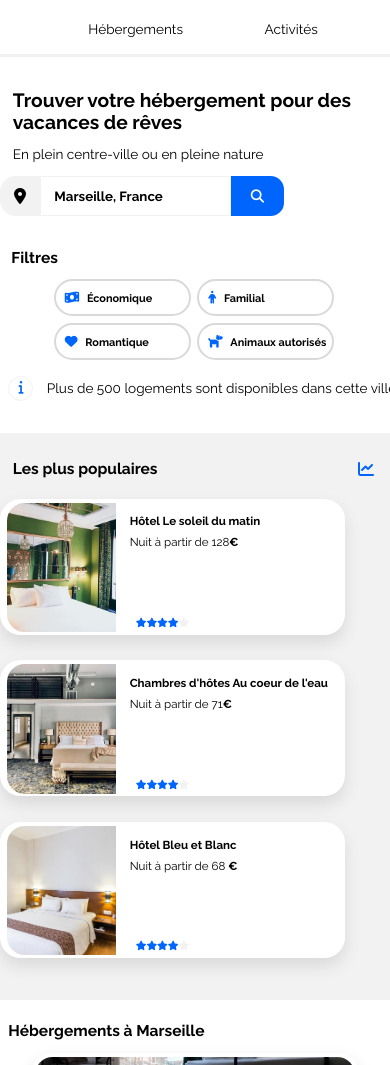
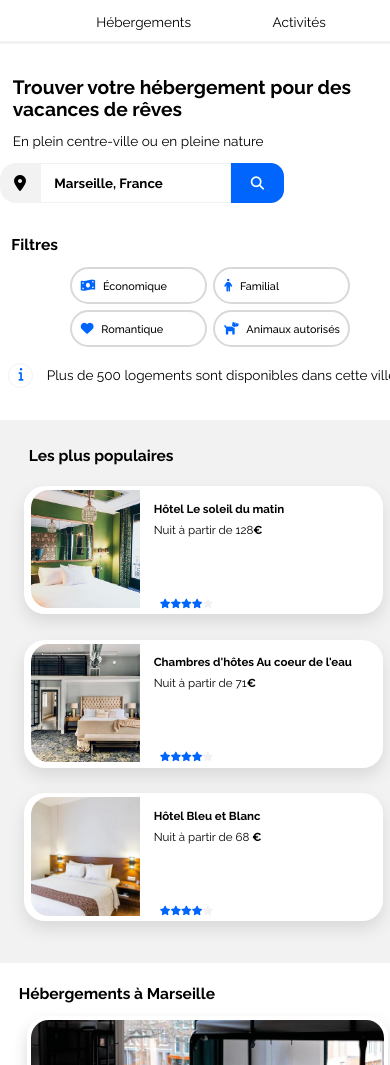
Before and after one commit to Tobir49/OpenClassrooms_Site_HTML_CSS, a plain HTML site: page index.html in a window 390 px wide. Shown: the part 57-1122 px from the top of the page. Drawn offline with Linux system fonts and the light colour scheme.

Commit message:
Add files via upload

```diff
--- a/index.html
+++ b/index.html
@@ -86,8 +86,8 @@
 
         <article>
             <div id="hostel_article" class="clear_background">
-                <div class="title_mobile">
-                    <h2>Hébergements à Marseille</h2>
+                <div>
+                    <h2 id="hostels_title_mobile">Hébergements à Marseille</h2>
                 </div>
 
                 <div id="all_hostel_cards">
--- a/style.css
+++ b/style.css
@@ -85,11 +85,10 @@ nav>ul {
     display: flex;
     flex-direction: row;
     justify-content: space-around;
-    margin-top: 0.2em;
+    margin: 0.2em -1.5em 0em 0em;
 }
 
 .nav_links {
-    width: 100%;
     padding: 3em;
 }
 
@@ -497,6 +496,9 @@ footer {
     .title_mobile {
         margin-left: 0.8em;
     }
+    .clear_background {
+        width: 100%;
+    }
     /*Header*/
     header {
         display: flex;
@@ -506,13 +508,15 @@ footer {
         align-self: center;
         width: 20%;
         height: 10%;
-        margin: 1em 0em 2em 1em;
+        margin: 1em 0em 1em 1.8em;
     }
     nav {
         display: flex;
         justify-content: space-evenly;
-        margin-left: -1.5em;
-        border-bottom: solid 0.2em #F2F2F2;
+        margin: 0em 0em 0em -2em;
+        border-bottom: 0.2em solid #F2F2F2;
+        box-sizing: content-box;
+        padding: 0.6em;
     }
     .nav_links:hover {
         border-top: none;
@@ -556,11 +560,12 @@ footer {
         display: flex;
         flex-wrap: wrap;
         justify-content: center;
-        margin: 0em 0em 1em 0em;
+        margin: 0em -2em 1em 0em;
     }
     .filtre {
         white-space: nowrap;
         font-size: 80%;
+        font-weight: 500;
         width: 9em;
         margin: 0em 0.5em 0.5em 0em;
     }
@@ -579,9 +584,12 @@ footer {
         margin: 0em -0.8em 0em -0.8em;
         order: 2;
     }
+    #hostels_title_mobile {
+        margin-left: 1.5em;
+    }
     .only_hostel_card {
-        width: 80%;
-        margin: 0em 0em 0.8em 0em;
+        width: 85%;
+        margin: 0em 0em 0.8em 0.5em;
     }
     article>.clear_background {
         background-color: white;
@@ -591,12 +599,20 @@ footer {
     }
     /*Aside*/
     aside {
-        margin: 0em 0em 0em -1em;
+        margin: 0em 0em 0em 0em;
         order: 1;
         border-radius: 0em;
     }
     .only_popular_hostel {
         width: 90%;
+        height: 7.5em;
+        margin-left: 0.5em;
+    }
+    .popular_hostel_image {
+        height: 8.7em;
+    }
+    .popular_rank {
+        margin: 0em 0em 0.2em -2.5em;
     }
     /*Section*/
     #activities {
@@ -605,8 +621,8 @@ footer {
         align-items: center;
     }
     .only_activity_card {
-        width: 80%;
-        margin-bottom: 0.8em;
+        width: 90%;
+        margin: 0em 0em 0.8em 0.5em;
     }
     .activity_image {
         height: 9em;
@@ -620,6 +636,9 @@ footer {
         flex-direction: column;
     }
     .footer_text {
-        margin: -1.5em 0em 0em -1.5em;
+        margin: -1em 0em 0em -1.5em;
+    }
+    .footer_text>h2 {
+        margin-bottom: 0em;
     }
 }
```
